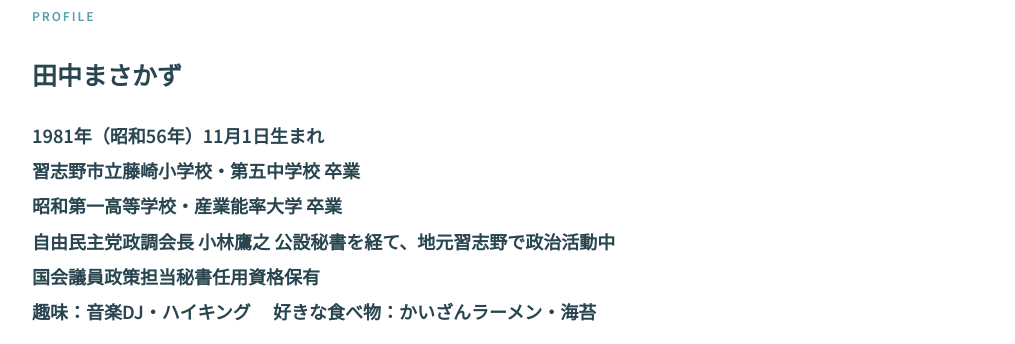
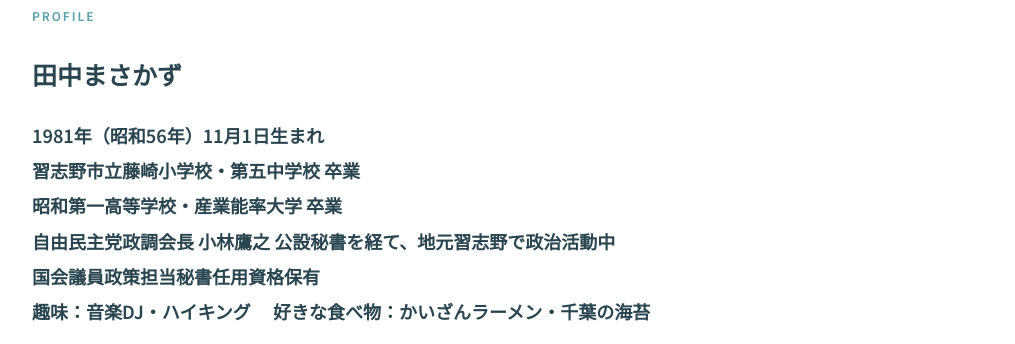
Before and after one commit to masakazu-narashino/masakazu-narashino.github.io, a plain HTML site: page index.html in a window 1280 px wide. Shown: the part 2509-2853 px from the top of the page, without its empty margins (132-1147 px from the left). Drawn offline with Linux system fonts and the light colour scheme.

Commit message:
Update index.html

```diff
--- a/index.html
+++ b/index.html
@@ -189,7 +189,7 @@ nav a,.menu a,.button {font-weight:800}
 <p class="section-sub">PROFILE</p>
 <h3>田中まさかず</h3>
 <p>1981年（昭和56年）11月1日生まれ<br>習志野市立藤崎小学校・第五中学校 卒業<br>昭和第一高等学校・産業能率大学 卒業<br>自由民主党政調会長 小林鷹之 公設秘書を経て、地元習志野で政治活動中<br>国会議員政策担当秘書任用資格保有<br>趣味：音楽DJ・ハイキング
- 　好きな食べ物：かいざんラーメン・海苔</p>
+ 　好きな食べ物：かいざんラーメン・千葉の海苔</p>
 
 <p>習志野市のまちづくりや行政のあり方について考え、発信していきます。</p>
 <div class="profile-gallery">
```
